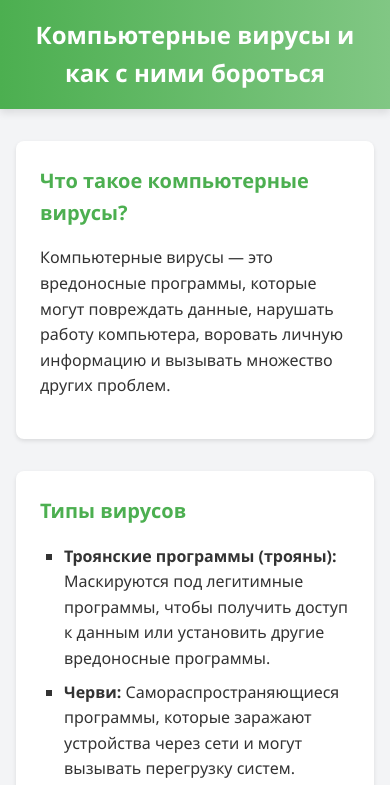
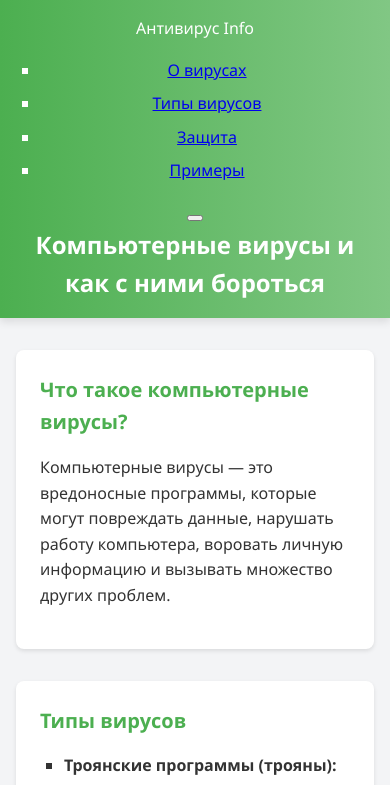
Before and after one commit to Enko3397/IIPFingerAlexandr, a plain HTML site: page index.html in a window 390 px wide. Shown: the top 785 px of the page. Drawn offline with Linux system fonts and the light colour scheme.

Commit message:
index.html

```diff
--- a/index.html
+++ b/index.html
@@ -9,6 +9,20 @@
 </head>
 <body>
     <header>
+        <nav class="navbar">
+            <div class="logo">Антивирус Info</div>
+            <ul class="nav-links">
+                <li><a href="#about-viruses">О вирусах</a></li>
+                <li><a href="#types-of-viruses">Типы вирусов</a></li>
+                <li><a href="#protection">Защита</a></li>
+                <li><a href="#examples">Примеры</a></li>
+            </ul>
+            <button class="burger">
+                <span class="line"></span>
+                <span class="line"></span>
+                <span class="line"></span>
+            </button>
+        </nav>
         <h1>Компьютерные вирусы и как с ними бороться</h1>
     </header>
 
@@ -58,7 +72,7 @@
     </main>
 
     <footer>
-        <p>&copy; 2024 Ваше имя. Все права защищены.</p>
+        <p>&copy; 2024 Антивирус Info. Все права защищены.</p>
     </footer>
 </body>
 </html>
```
